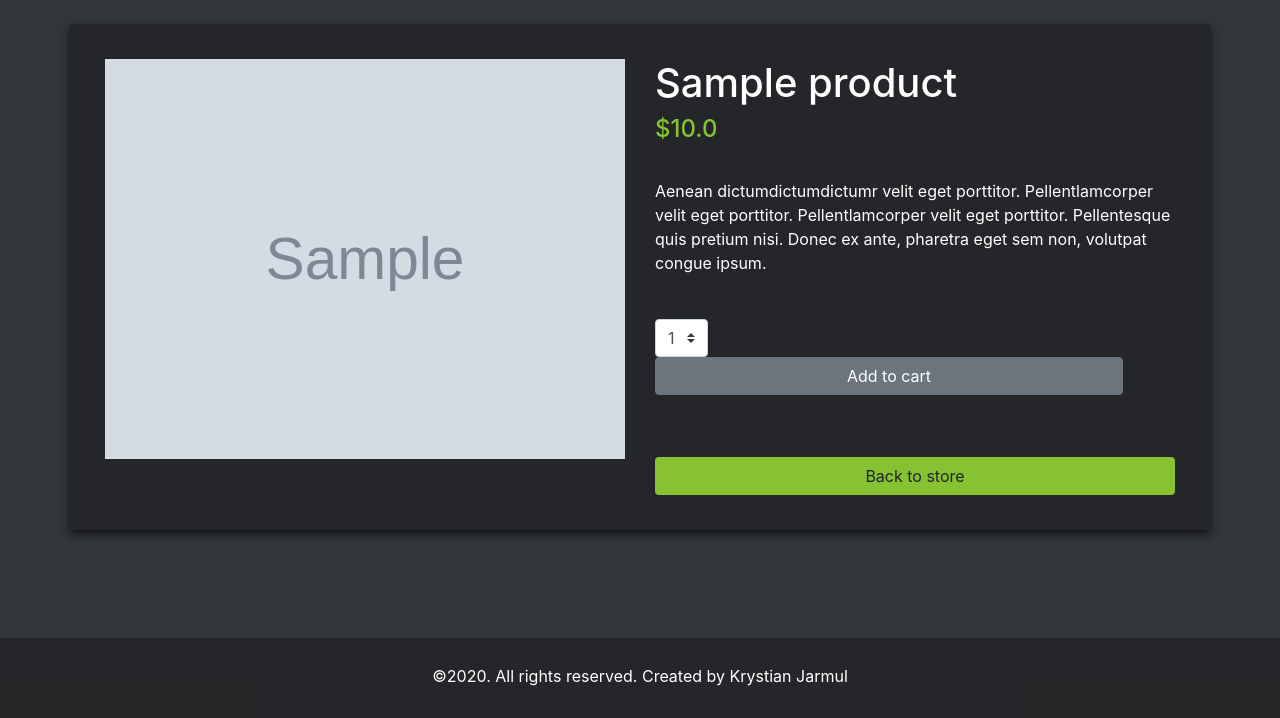
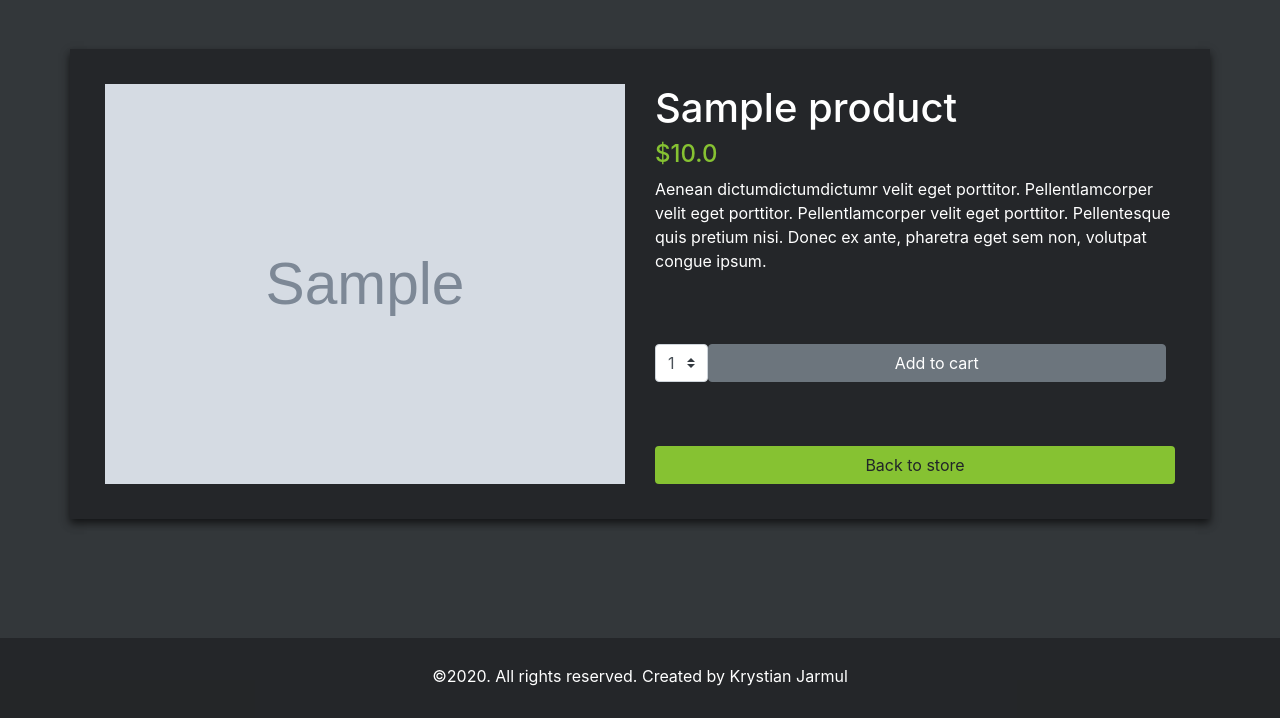
Before and after one commit to krystianjarmul/django-online-store, a Django app: page /store/1 in a window 1280 px wide. Shown: the part 83-801 px from the top of the page. Run offline with Django 3.2, Linux system fonts and the light colour scheme; tables that the repository leaves empty hold one stand-in row (values such as "Sample post"); grey boxes marked "Sample" are stand-in pictures; some libraries are stand-ins or nearby versions.

Commit message:
Fix layout in product details

```diff
--- a/ecommerce/store/templates/store/product_details.html
+++ b/ecommerce/store/templates/store/product_details.html
@@ -4,18 +4,16 @@
 {% block content %}
 <div class="container">
     <div class="row justify-content-center">
-        <div class="row box-element" style="width:100%; padding: 35px 20px 35px 20px">
+        <div class="row box-element" style="width:100%; padding: 35px 20px 35px 20px; margin-top: 25px;">
             <div class="col-md-6">
                 <img class="detail-img" src="{{ product.image_url }}">
             </div>
 
              <div class="col-md-6">
-                 <div class="details-row" style="height: 120px;">
+                 <div class="details-row" style="height: 260px;">
                     <h1>{{ product.name }}</h1>
                     <h4 style="color: #86C232">${{ product.price }}</h4>
-                 </div>
 
-                 <div class="details-row" style="height: 140px;">
                      <p>Aenean dictumdictumdictumr velit eget porttitor. Pellentlamcorper velit eget porttitor. Pellentlamcorper velit eget porttitor. Pellentesque quis pretium nisi. Donec ex ante, pharetra eget sem non, volutpat congue ipsum.</p>
                  </div>
 
@@ -29,13 +27,13 @@
                             {% endfor %}
                           </select>
                         </div>
-                        <div class="form-group" style="width: 90%">
+                        <div class="form-group" style="width: 88%">
                             <button type="submit" class="btn btn-secondary btn-block">Add to cart</button>
                         </div>
                     </form>
                  </div>
 
-                 <div style="height: 100px; display: table-cell; vertical-align: bottom;">
+                 <div style="height: 100px; display: table-cell; vertical-align: bottom; width: 50%">
                      <a class="btn my-btn btn-block" href="{% url 'store' %}">Back to store</a>
                  </div>
 
--- a/ecommerce/store/views.py
+++ b/ecommerce/store/views.py
@@ -1,3 +1,4 @@
+from django.http import HttpResponseRedirect
 from django.shortcuts import render, redirect, get_object_or_404
 from django.core.paginator import Paginator
 
@@ -86,7 +87,7 @@ def update_cart(request, id):
         else:
             request.session['cart'][str(id)] += quantity
 
-        return redirect('store')
+        return HttpResponseRedirect(request.META.get('HTTP_REFERER'))
 
     customer = request.user.customer
     order = customer.order_set.first()
--- a/ecommerce/templates/navbars.html
+++ b/ecommerce/templates/navbars.html
@@ -3,7 +3,7 @@
 
 <nav class="navbar my-component justify-content-center">
     <div style="margin-top: -20px;">
-        <a class="navbar-brand" href="#">
+        <a class="navbar-brand" href="{% url 'home' %}">
             <figure style="margin: -30px 0 -30px 0;">
                 <img src="{% static 'images/logo.png' %}" alt="" class="d-inline-block align-top">
             </figure>
```
